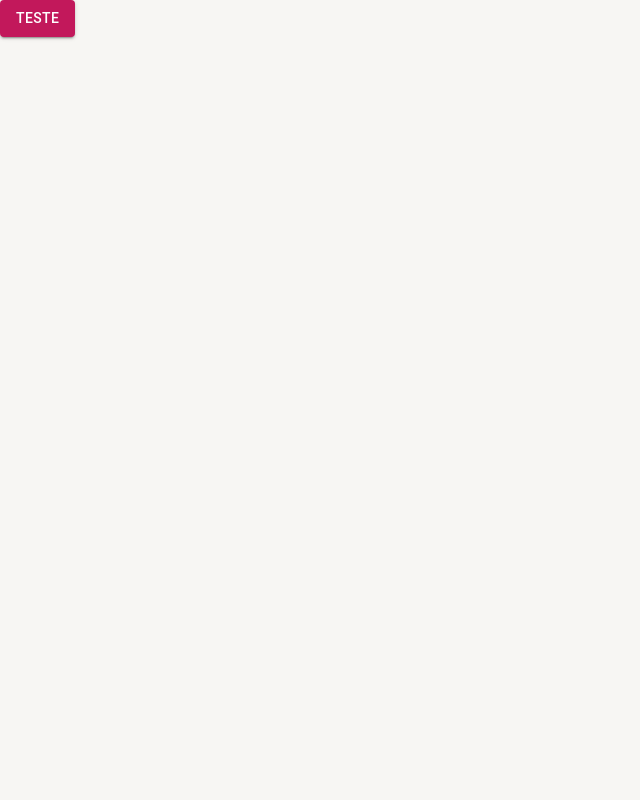
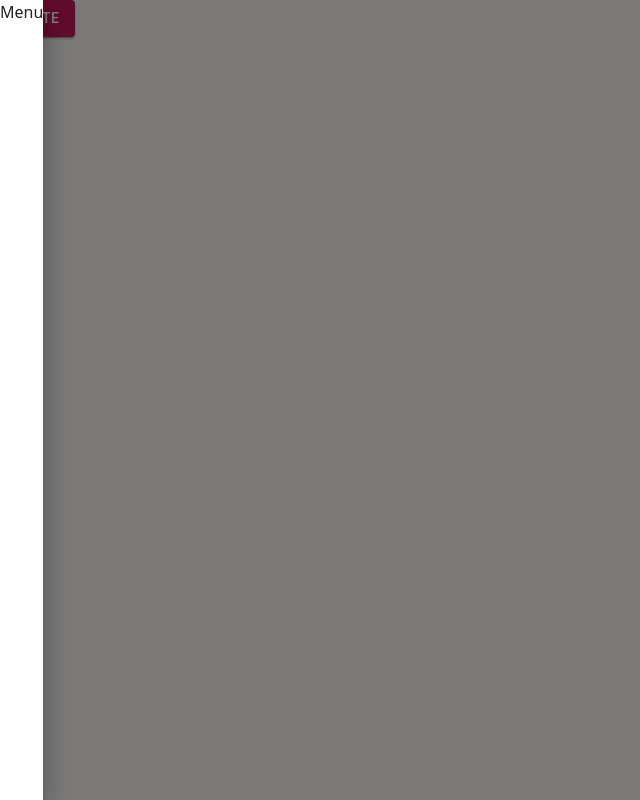
Before and after one commit to Anna-Madeira/project, a Next.js app: page /pagina-inicial in a window 1280 px wide. Shown: the whole page, without its empty margins (0-640 px from the left). Built offline with nearby package versions, Linux system fonts and the light colour scheme.

Commit message:
feat: Drawer

```diff
--- a/src/app/Shared/components/index.ts
+++ b/src/app/Shared/components/index.ts
@@ -1 +1 @@
-export { };
+export * from "./menu-lateral/MenuLateral";
--- /dev/null
+++ b/src/app/Shared/components/menu-lateral/MenuLateral.tsx
@@ -0,0 +1,11 @@
+import { Drawer } from "@mui/material";
+
+
+export const MenuLateral: React.FC = () => {
+
+    return(
+        <Drawer open={true}>
+        Menu
+        </Drawer>
+    );
+}
--- a/src/app/page.tsx
+++ b/src/app/page.tsx
@@ -2,19 +2,16 @@
 import { BrowserRouter } from "react-router-dom";
 import { AppThemeProvider } from "./Shared/contexts";
 import { AppRoutes } from "./Routes/index";
-import dynamic from 'next/dynamic';
+import { MenuLateral } from "./Shared/components";
 
-const DynamicAppThemeProvider = dynamic(
-  () => import('./Shared/contexts').then((mod) => mod.AppThemeProvider),
-  { ssr: false } // Crucial: não renderizar no servidor
-);
 
 export default function App() {
     return (
-      <DynamicAppThemeProvider>
+      <AppThemeProvider>
 <BrowserRouter>
+<MenuLateral/>
    <AppRoutes />
   </BrowserRouter>
-</DynamicAppThemeProvider>
+</AppThemeProvider>
   );
 }
--- a/src/app/pagina-inicial/page.tsx
+++ b/src/app/pagina-inicial/page.tsx
@@ -3,6 +3,7 @@
 import { BrowserRouter } from "react-router-dom";
 import dynamic from 'next/dynamic';
 import { AppRoutes } from "../Routes/index";
+import { MenuLateral } from "../Shared/components";
 
 
 const DynamicAppThemeProvider = dynamic(
@@ -15,6 +16,7 @@ export default function PaginaInicialPage() {
   return (
     <DynamicAppThemeProvider>
       <BrowserRouter>
+      <MenuLateral/>
         <AppRoutes />
       </BrowserRouter>
     </DynamicAppThemeProvider>
```
Also changed, not shown: package.json (+8 -3 lines), eslint.config.mts (added), 1 other file (tests, documents, lock files or other folders).
